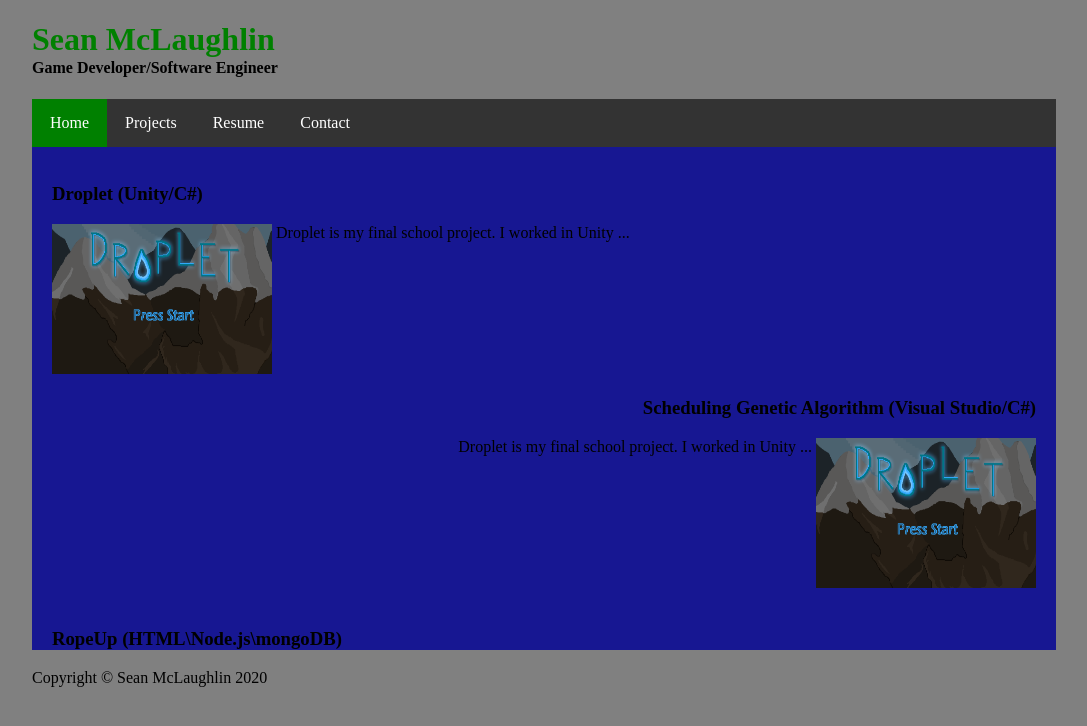
After one commit to MclSean95/MclSean95.github.io, a PHP site: page /resume.html in a window 1280 px wide. The commit adds this page. Shown: the top 726 px of the page, without its empty margins (96-1183 px from the left). Run offline with PHP 8.4, Linux system fonts and the light colour scheme.

Commit message:
Added more pages and navigation
Added contact,projects,and resume pages. created fully functional navigation bar. Added a new image for the droplet project. Created basic structure for the contact page.

```diff
--- /dev/null
+++ b/resume.html
@@ -0,0 +1,42 @@
+<!DOCTYPE html>
+<html>
+    <head>
+        <link rel="stylesheet" href="style.css">
+    </head>
+    <body>
+
+        <div>
+            <h1 name="testname">Sean McLaughlin</h1>
+            <h4>Game Developer/Software Engineer</h4>
+
+            <ul>
+                <li><a class= "active" href=index.html>Home</a></li>
+                <li><a href=projects.html>Projects</a></li>
+                <li><a href=resume.html>Resume</a></li>
+                <li><a href=contact.html>Contact</a></li>
+            </ul>
+        </div>
+        <div name=wrapper>
+        <br>
+        <div name= "leftImage">
+            <h3>Droplet (Unity/C#)</h3>
+            <img src="images/Droplet_Title_Screen.png" height="150" width="220">
+            <span> Droplet is my final school project. I worked in Unity ...</span>
+        </div>
+
+        <div name= "rightImage">
+            <h3>Scheduling Genetic Algorithm (Visual Studio/C#)</h3>
+            <span> Droplet is my final school project. I worked in Unity ...</span>
+            <img src="images/Droplet_Title_Screen.png" height="150" width="220">
+
+        </div>
+        <br>
+        <div name= "leftImage">
+            <h3>RopeUp (HTML\Node.js\mongoDB)</h3>
+        </div>
+    </div>
+    </body>
+
+    <footer>Copyright &copy; Sean McLaughlin 2020</footer>
+
+</html>
--- a/style.css
+++ b/style.css
@@ -1,3 +1,97 @@
+body{
+    margin: 5px 10%;
+    background-color: grey;
+}
+
+ul{
+    list-style-type: none;
+    margin: 0;
+    padding: 0;
+    overflow: hidden;
+    background-color: #333;
+}
+
 li {
-    display: inline;
+    float: left;
 }
+
+li a{
+    display: block;
+    color: rgb(255, 255, 255);
+    text-align: center;
+    padding: 15px 18px;
+    text-decoration: none;
+}
+
+li a:hover{
+    background-color: dimgray;
+}
+
+.active{
+    background-color: green;
+}
+
+h1[name = testname]{
+    color: green;
+    margin-bottom: 1px;
+}
+h4{
+    margin-top: 1px;
+}
+
+input{
+    width: 50%;
+    padding: 12px 20px;
+    margin: 8px 25%;
+    display: inline-block;
+    border: 1px solid #ccc;
+    border-radius: 4px;
+    box-sizing: border-box;
+}
+
+textarea{
+    width: 47%;
+    height: 100px;
+    margin: 8px 25%;
+    border-radius: 4px;
+    padding: 12px 20px;
+}
+
+button{
+    margin: 4px 25%;
+}
+
+h2[name=contactMe]{
+    text-align: center;
+    border-radius: 4px;
+}
+
+span{
+    vertical-align: top;
+}
+
+div[name= leftImage]{
+    margin-left: 20px;
+}
+
+div[name= rightImage]{
+    text-align: right;
+    margin-right: 20px;
+}
+
+div[name= wrapper]{
+    background-color: rgb(23, 23, 146);
+}
+
+span[name= landingTxt]{
+    font-size: 20px;
+    margin-right: 5px;
+}
+
+img[name= landingImg]{
+    float: right;
+    margin-right: 15px;
+}
+div[name= landingBox]{
+    margin: 10px 15%;
+}
```
Also changed, not shown: contact.html (added, +30 -0 lines), index.html (+29 -29 lines), projects.html (added, +40 -0 lines), images/Droplet_Title_Screen.png (added).
